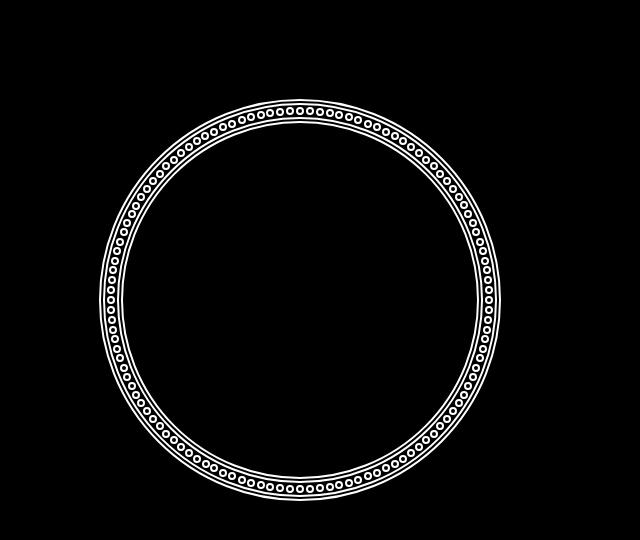
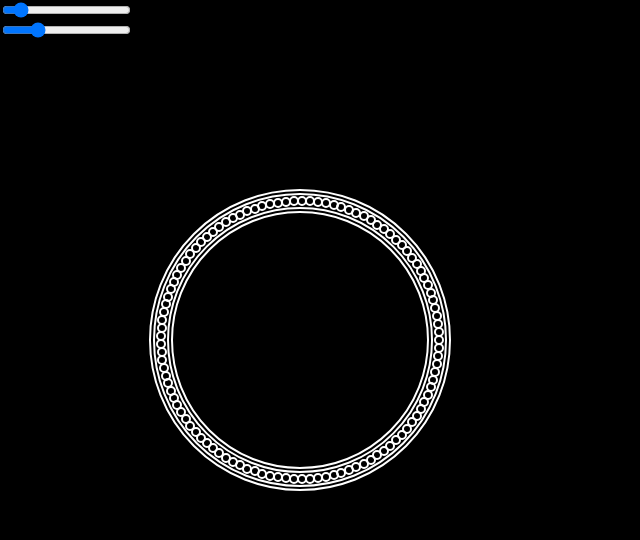
Before and after one commit to NenadVukojevic/mandala, a plain HTML site: page generator.html in a window 1280 px wide. Shown: the whole page, without its empty margins (0-640 px from the left). Drawn offline with Linux system fonts and the light colour scheme.

Commit message:
interactive adjustment of the pearl

```diff
--- a/generator.html
+++ b/generator.html
@@ -14,6 +14,9 @@
 </style>
 
 <body>
+    <input type="range" id="sizeRange" min="100" max="600" value="150">
+    <br>
+    <input type="range" id="sizeOuter" min="16" max="40" value="22">
     <canvas id="myCanvas" width="1200" height="1200"></canvas>
 
     <script type="module">
@@ -22,9 +25,11 @@
         const canvas = document.getElementById('myCanvas');
         const ctx = canvas.getContext('2d');
 
-        const arcs = generateShapes(300, 300, 200, 22);
+        const sizeRange = document.getElementById('sizeRange');
+        const sizeOuter = document.getElementById('sizeOuter');
 
         function drawArcsFast(arcs) {
+            ctx.clearRect(0, 0, canvas.width, canvas.height);
             arcs.forEach(arc => {
                 ctx.beginPath();
                 ctx.arc(
@@ -40,6 +45,17 @@
             });
         }
 
+        sizeRange.addEventListener('input', function () {
+            const arcs = generateShapes(300, 300, sizeRange.value, sizeOuter.value);
+            drawArcsFast(arcs);
+        });
+
+        sizeOuter.addEventListener('input', function () {
+            const arcs = generateShapes(300, 300, sizeRange.value, sizeOuter.value);
+            drawArcsFast(arcs);
+        })
+
+        const arcs = generateShapes(300, 300, sizeRange.value, sizeOuter.value);
         drawArcsFast(arcs);
         console.log(arcs)
     </script>
--- a/generators/border_pearl.js
+++ b/generators/border_pearl.js
@@ -11,25 +11,32 @@
 function generateShapes(centerX, centerY, outer, size) {
     const shapesArray = [];
 
-    shapesArray.push( { x: centerX, y: centerY, radius: outer, startAngle: deg2rad(0), endAngle: deg2rad(365) },);
-    shapesArray.push( { x: centerX, y: centerY, radius: outer -4, startAngle: deg2rad(0), endAngle: deg2rad(365) },);
+    shapesArray.push({ x: centerX, y: centerY, radius: outer, startAngle: deg2rad(0), endAngle: deg2rad(365) },);
+    shapesArray.push({ x: centerX, y: centerY, radius: outer - 4, startAngle: deg2rad(0), endAngle: deg2rad(365) },);
 
-    shapesArray.push( { x: centerX, y: centerY, radius: outer -size + 4, startAngle: deg2rad(0), endAngle: deg2rad(365) },);
-    shapesArray.push( { x: centerX, y: centerY, radius: outer -size, startAngle: deg2rad(0), endAngle: deg2rad(365) },);
+    shapesArray.push({ x: centerX, y: centerY, radius: outer - size + 4, startAngle: deg2rad(0), endAngle: deg2rad(365) },);
+    shapesArray.push({ x: centerX, y: centerY, radius: outer - size, startAngle: deg2rad(0), endAngle: deg2rad(365) },);
 
+    var bRadius = Math.round(outer - size / 2);
+    var pearlSize = Math.round((size - 14) / 2);
 
-    for (let i = 0; i < 120; i++) {
-        const coordinate= getCoordinates(centerX, centerY, Math.round(outer - size/2), i*3);
-        shapesArray.push( { x: coordinate.x, y: coordinate.y, radius: 3, startAngle: deg2rad(0), endAngle: deg2rad(365) },);
+    var circumference = 2 * Math.PI * bRadius;
+
+    var pearlCount = Math.round(circumference / (2 * pearlSize))
+    var pearlAngle = 360 / pearlCount;
+
+    for (let i = 0; i < pearlCount; i++) {
+        const coordinate = getCoordinates(centerX, centerY, bRadius, i * pearlAngle);
+        shapesArray.push({ x: coordinate.x, y: coordinate.y, radius: pearlSize, startAngle: deg2rad(0), endAngle: deg2rad(365) },);
     }
 
     return shapesArray;
 }
 
-function getCoordinates(centerX, centerY, radius, angle){
+function getCoordinates(centerX, centerY, radius, angle) {
     const coordinate = {
-        x: Math.round(centerX + radius*Math.cos(deg2rad(angle))),
-        y: Math.round(centerY + radius*Math.sin(deg2rad(angle))
+        x: Math.round(centerX + radius * Math.cos(deg2rad(angle))),
+        y: Math.round(centerY + radius * Math.sin(deg2rad(angle))
         )
     };
 
```
